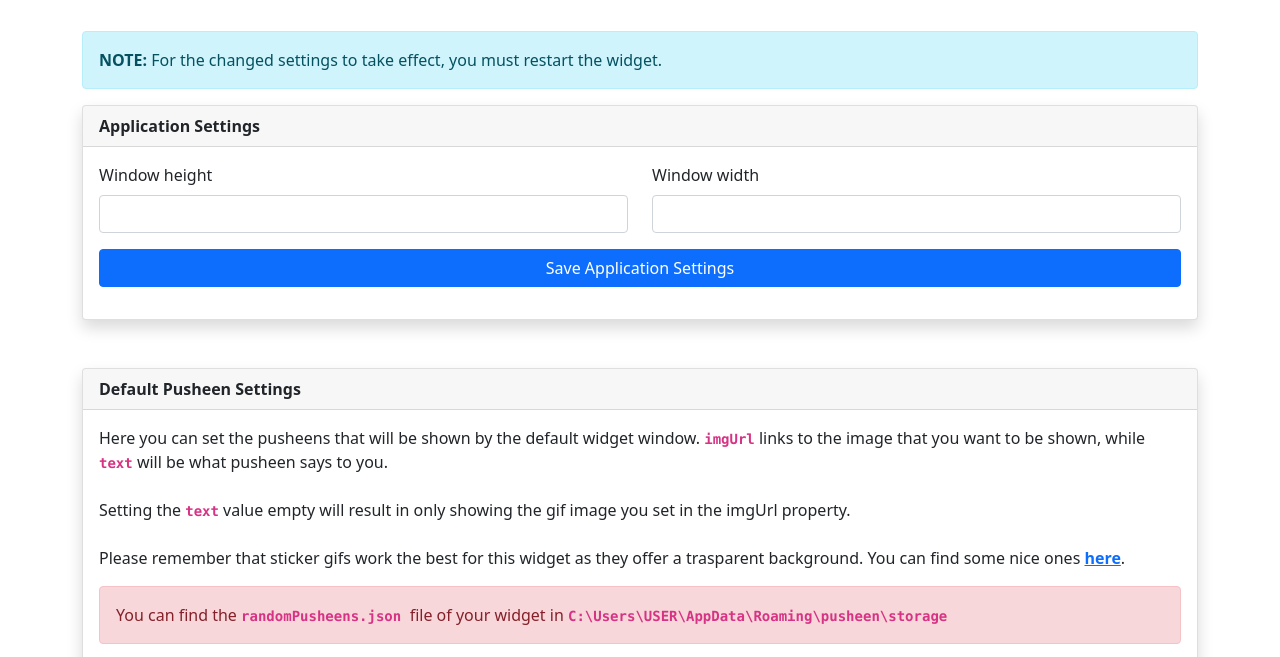
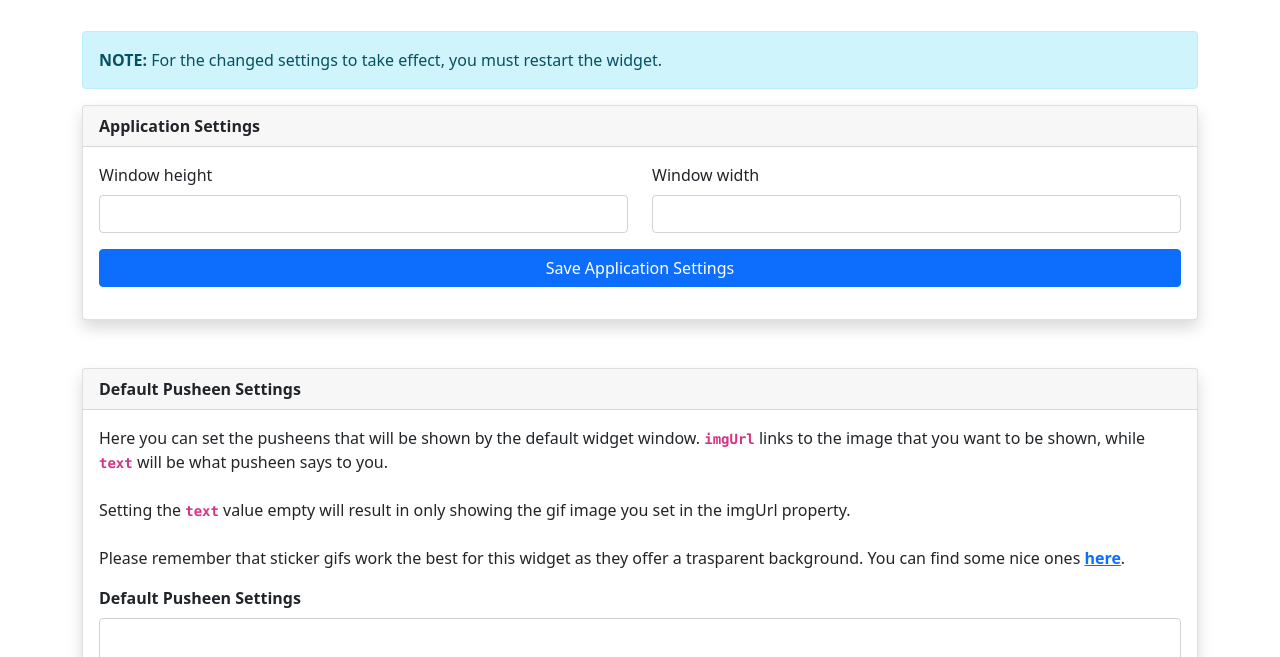
Before and after one commit to leoVolk/electron-pusheen, an Electron app: page src/views/settings.html in a window 1280 px wide. Shown: the part 121-778 px from the top of the page. Drawn offline with nearby package versions, Linux system fonts and the light colour scheme; no server answers.

Commit message:
removed alert

```diff
--- a/main.js
+++ b/main.js
@@ -80,6 +80,7 @@ function initTray() {
         handleWindowVisibility(settingsWindow, "./src/views/settings.html");
       },
     },
+    { type: "separator" },
     {
       label: "Restart",
       click: function () {
--- a/src/views/settings.html
+++ b/src/views/settings.html
@@ -101,17 +101,6 @@
                       >.
                     </p>
 
-                    <div class="alert alert-danger" role="alert">
-                      You can find the
-                      <code> <b> randomPusheens.json </b></code> file of your
-                      widget in
-                      <code
-                        ><b
-                          >C:\Users\USER\AppData\Roaming\pusheen\storage</b
-                        ></code
-                      >
-                    </div>
-
                     <label for="settings-editor" class="form-label"
                       ><b>Default Pusheen Settings</b></label
                     >
```
